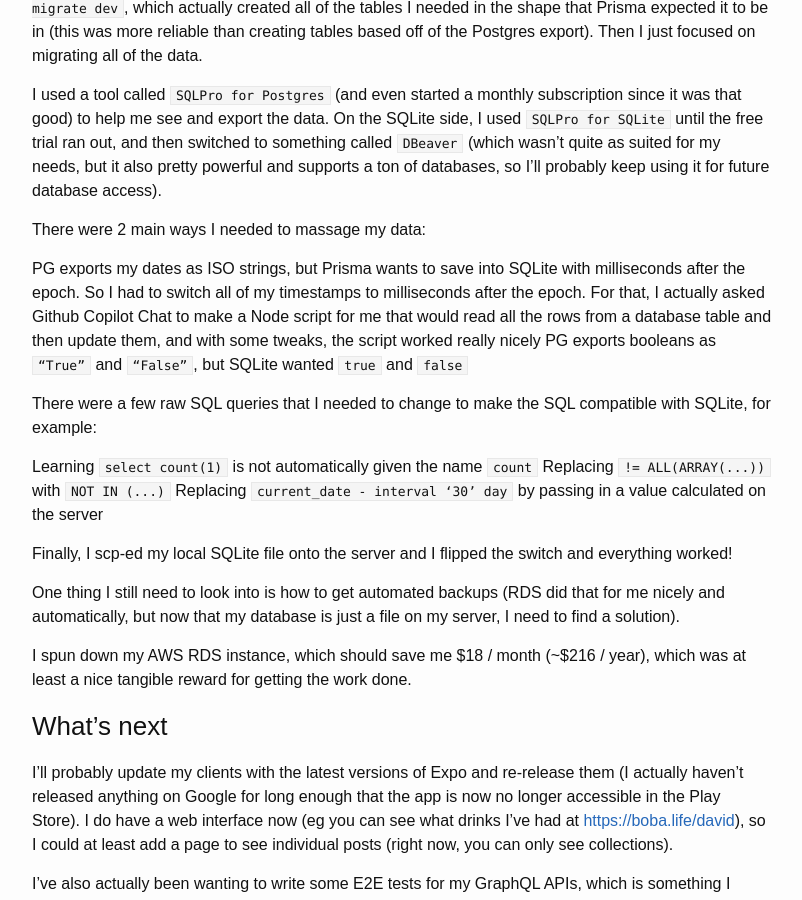
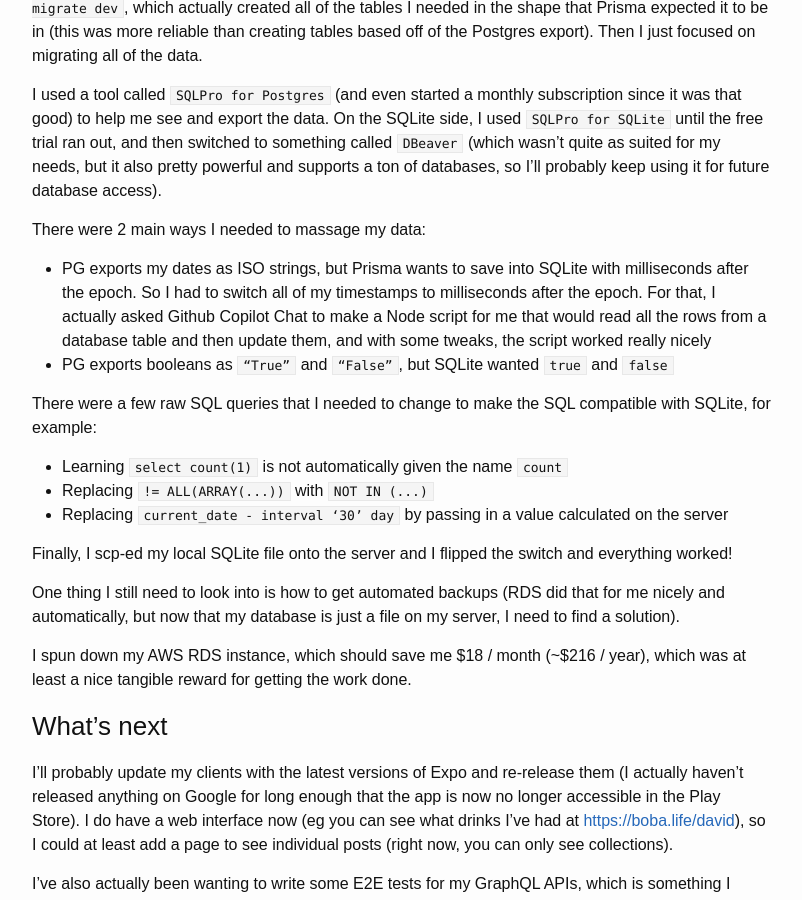
Before and after one commit to davidchang/davidandsuzi.com, a Jekyll site: the page built from _posts/2024-02-29-migrating-the-boba-life-database.md, in a window 1280 px wide and 900 px high, scrolled down 2118 px. Shown: the whole window, without its empty margins (238-1040 px from the left). Built offline with Jekyll 4.4.1, drawn with Linux system fonts in a browser that asks for light colours.

Commit message:
oops, add back in lost bullet points

```diff
--- a/_posts/2024-02-29-migrating-the-boba-life-database.md
+++ b/_posts/2024-02-29-migrating-the-boba-life-database.md
@@ -57,14 +57,14 @@ I used a tool called `SQLPro for Postgres` (and even started a monthly subscript
 
 There were 2 main ways I needed to massage my data:
 
-PG exports my dates as ISO strings, but Prisma wants to save into SQLite with milliseconds after the epoch. So I had to switch all of my timestamps to milliseconds after the epoch. For that, I actually asked Github Copilot Chat to make a Node script for me that would read all the rows from a database table and then update them, and with some tweaks, the script worked really nicely
-PG exports booleans as `“True”` and `“False”`, but SQLite wanted `true` and `false`
+- PG exports my dates as ISO strings, but Prisma wants to save into SQLite with milliseconds after the epoch. So I had to switch all of my timestamps to milliseconds after the epoch. For that, I actually asked Github Copilot Chat to make a Node script for me that would read all the rows from a database table and then update them, and with some tweaks, the script worked really nicely
+- PG exports booleans as `“True”` and `“False”`, but SQLite wanted `true` and `false`
 
 There were a few raw SQL queries that I needed to change to make the SQL compatible with SQLite, for example:
 
-Learning `select count(1)` is not automatically given the name `count`
-Replacing `!= ALL(ARRAY(...))` with `NOT IN (...)`
-Replacing `current_date - interval ‘30’ day` by passing in a value calculated on the server
+- Learning `select count(1)` is not automatically given the name `count`
+- Replacing `!= ALL(ARRAY(...))` with `NOT IN (...)`
+- Replacing `current_date - interval ‘30’ day` by passing in a value calculated on the server
 
 Finally, I scp-ed my local SQLite file onto the server and I flipped the switch and everything worked!
 
```
